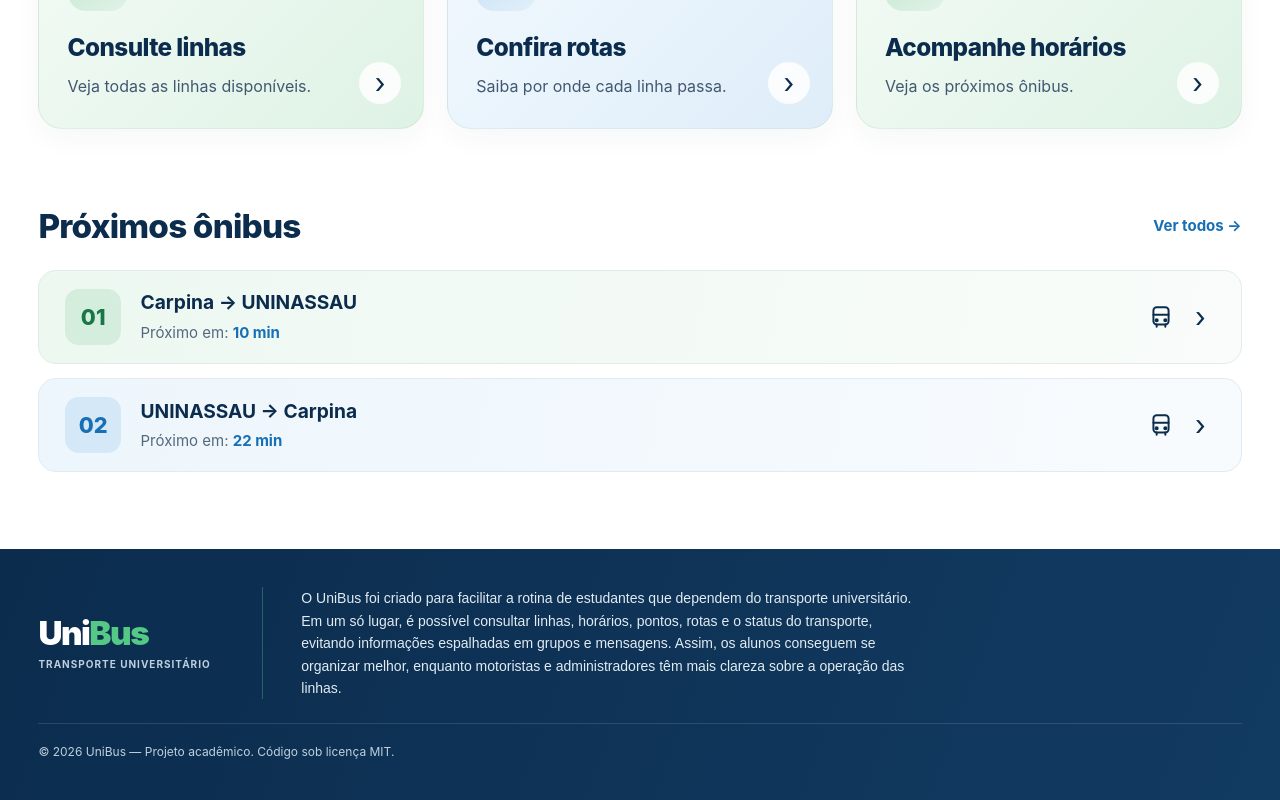
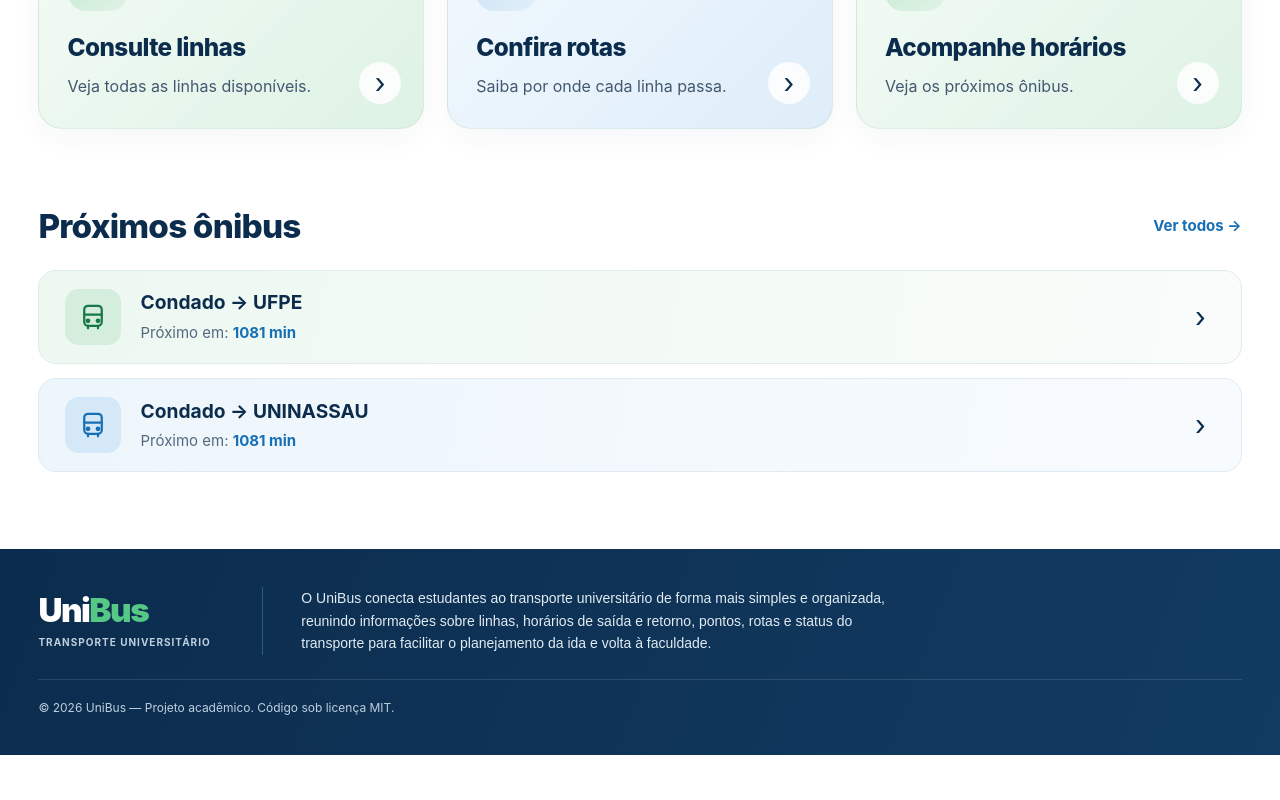
Before and after one commit to belyisa-bit/UniBus, a React (Vite) app in the folder unibus-frontend/: page / in a window 1280 px wide. Shown: the part 908-1708 px from the top of the page. After the commit the page ends 1663 px from the top, so only its background shows below. Built offline with nearby package versions, Linux system fonts and the light colour scheme.

Commit message:
feat: adiciona contagem dinamica dos proximos onibus

```diff
--- /dev/null
+++ b/unibus-frontend/src/data/linhas.js
@@ -0,0 +1,33 @@
+const faculdades = [
+  "UFPE",
+  "UNINASSAU",
+  "UNICAP",
+  "UNIBRA",
+  "UFRPE",
+  "IFPE",
+  "ESTÁCIO",
+]
+
+const cidades = [
+  { origem: "Goiana", horarioSaida: "17:00", horarioRetorno: "21:00" },
+  { origem: "Condado", horarioSaida: "16:00", horarioRetorno: "21:30" },
+  { origem: "Carpina", horarioSaida: "17:00", horarioRetorno: "21:50" },
+  { origem: "Aliança", horarioSaida: "16:00", horarioRetorno: "21:30" },
+  { origem: "Paudalho", horarioSaida: "17:00", horarioRetorno: "21:50" },
+  { origem: "Limoeiro", horarioSaida: "16:00", horarioRetorno: "21:50" },
+  { origem: "Vitória de Santo Antão", horarioSaida: "17:00", horarioRetorno: "21:50" },
+  { origem: "Moreno", horarioSaida: "17:00", horarioRetorno: "21:50" },
+  { origem: "Sirinhaém", horarioSaida: "16:00", horarioRetorno: "21:50" },
+  { origem: "Itaquitinga", horarioSaida: "16:00", horarioRetorno: "21:30" },
+]
+
+
+export const linhas = cidades.flatMap((cidade, cidadeIndex) =>
+  faculdades.map((faculdade, faculdadeIndex) => ({
+    id: cidadeIndex * faculdades.length + faculdadeIndex + 1,
+    ...cidade,
+    faculdade,
+    nome: `${cidade.origem} → ${faculdade}`,
+    status: "Em operação",
+  }))
+)
--- a/unibus-frontend/src/pages/Home.jsx
+++ b/unibus-frontend/src/pages/Home.jsx
@@ -1,7 +1,9 @@
-import { useState } from "react"
+import { useEffect, useState } from "react"
 import { Link, useNavigate } from "react-router-dom"
 
 import heroImage from "../assets/hero-unibus.png"
+import { linhas } from "../data/linhas"
+import { calcularMinutosAteSaida } from "../utils/horarios"
 import "../styles/Home.css"
 
 function BusIcon() {
@@ -36,7 +38,22 @@ function ClockIcon() {
 
 function Home() {
   const [busca, setBusca] = useState("")
+  const [agora, setAgora] = useState(() => new Date())
   const navigate = useNavigate()
+
+  useEffect(() => {
+    const interval = setInterval(() => setAgora(new Date()), 30000)
+
+    return () => clearInterval(interval)
+  }, [])
+
+  const proximosOnibus = linhas
+    .map((linha) => ({
+      ...linha,
+      minutosRestantes: calcularMinutosAteSaida(linha.horarioSaida, agora),
+    }))
+    .sort((a, b) => a.minutosRestantes - b.minutosRestantes || a.id - b.id)
+    .slice(0, 2)
 
   function pesquisarLinha(event) {
     event.preventDefault()
@@ -140,41 +157,24 @@ function Home() {
         </div>
 
         <div className="next-list">
-          <Link to="/linhas/1" className="bus-row">
-            <span className="line-number green-number">
-              01
+          {proximosOnibus.map((linha, index) => (
+            <Link key={linha.id} to={`/linhas/${linha.id}`} className="bus-row">
+              <span className={`line-icon ${index === 0 ? "line-icon-green" : "line-icon-blue"}`}>
+                <BusIcon />
               </span>
 
               <div className="route-info">
-              <strong>Carpina → UNINASSAU</strong>
+                <strong>{linha.origem} → {linha.faculdade}</strong>
 
                 <span>
-                Próximo em: <b>10 min</b>
+                  {linha.minutosRestantes > 0 && "Próximo em: "}
+                  <b>{linha.minutosRestantes === 0 ? "Agora" : `${linha.minutosRestantes} min`}</b>
                 </span>
               </div>
 
-            <BusIcon />
-
               <span className="row-arrow">›</span>
             </Link>
-
-          <Link to="/linhas/2" className="bus-row">
-            <span className="line-number blue-number">
-              02
-            </span>
-
-            <div className="route-info">
-              <strong>UNINASSAU → Carpina</strong>
-
-              <span>
-                Próximo em: <b>22 min</b>
-              </span>
-            </div>
-
-            <BusIcon />
-
-            <span className="row-arrow">›</span>
-          </Link>
+          ))}
         </div>
       </section>
 
@@ -185,12 +185,10 @@ function Home() {
         </div>
 
         <p className="footer-description">
-          O UniBus foi criado para facilitar a rotina de estudantes que dependem
-          do transporte universitário. Em um só lugar, é possível consultar linhas,
-          horários, pontos, rotas e o status do transporte, evitando informações
-          espalhadas em grupos e mensagens. Assim, os alunos conseguem se organizar
-          melhor, enquanto motoristas e administradores têm mais clareza sobre a
-          operação das linhas.
+          O UniBus conecta estudantes ao transporte universitário de forma mais simples e organizada,
+          reunindo informações sobre linhas, horários de saída e retorno, pontos, rotas e status do transporte
+          para facilitar o planejamento da ida e volta à faculdade.
+
         </p>
         <p className="footer-copyright">
           © 2026 UniBus — Projeto acadêmico. Código sob licença MIT.
--- a/unibus-frontend/src/styles/Home.css
+++ b/unibus-frontend/src/styles/Home.css
@@ -38,7 +38,7 @@
   color: #bed0df;
 }
 
-:where(.home) .feature-icon svg, :where(.home) .bus-row > svg {
+:where(.home) .feature-icon svg, :where(.home) .line-icon svg {
   width: 26px;
   height: 26px;
   fill: none;
@@ -331,7 +331,7 @@
 
 :where(.home) .bus-row {
   display: grid;
-  grid-template-columns: auto minmax(0, 1fr) 28px 20px;
+  grid-template-columns: auto minmax(0, 1fr) 20px;
   align-items: center;
   gap: clamp(14px, 1.5vw, 24px);
   padding: 18px clamp(16px, 2vw, 30px);
@@ -350,22 +350,26 @@
   box-shadow: 0 8px 24px rgb(34 61 81 / 8%);
 }
 
-:where(.home) .line-number {
+:where(.home) .line-icon {
   width: clamp(50px, 4.4vw, 66px);
   height: clamp(50px, 4.4vw, 66px);
   display: grid;
   place-items: center;
   border-radius: 14px;
-  font-size: clamp(20px, 1.7vw, 26px);
-  font-weight: 850;
 }
 
-:where(.home) .green-number {
+:where(.home) .line-icon svg {
+  width: 30px;
+  height: 30px;
+  stroke: currentColor;
+}
+
+:where(.home) .line-icon-green {
   color: #177847;
   background: #d4eddd;
 }
 
-:where(.home) .blue-number {
+:where(.home) .line-icon-blue {
   color: #176fb5;
   background: #d4e8f7;
 }
@@ -512,9 +516,6 @@
     padding: 16px 12px;
   }
 
-  :where(.home) .bus-row > svg {
-    display: none;
-  }
 }
 
 @media (prefers-reduced-motion: reduce) {
--- /dev/null
+++ b/unibus-frontend/src/utils/horarios.js
@@ -0,0 +1,15 @@
+export function calcularMinutosAteSaida(horarioSaida, agora) {
+  const [horas, minutos] = horarioSaida.split(":").map(Number)
+  const minutoAtual = new Date(agora)
+  minutoAtual.setSeconds(0, 0)
+
+  const proximaSaida = new Date(minutoAtual)
+  proximaSaida.setHours(horas, minutos, 0, 0)
+
+  // A saída permanece como "Agora" durante o minuto programado.
+  if (proximaSaida < minutoAtual) {
+    proximaSaida.setDate(proximaSaida.getDate() + 1)
+  }
+
+  return Math.ceil((proximaSaida - minutoAtual) / 60000)
+}
```
Lines whose indentation alone changed are shown as unchanged.
